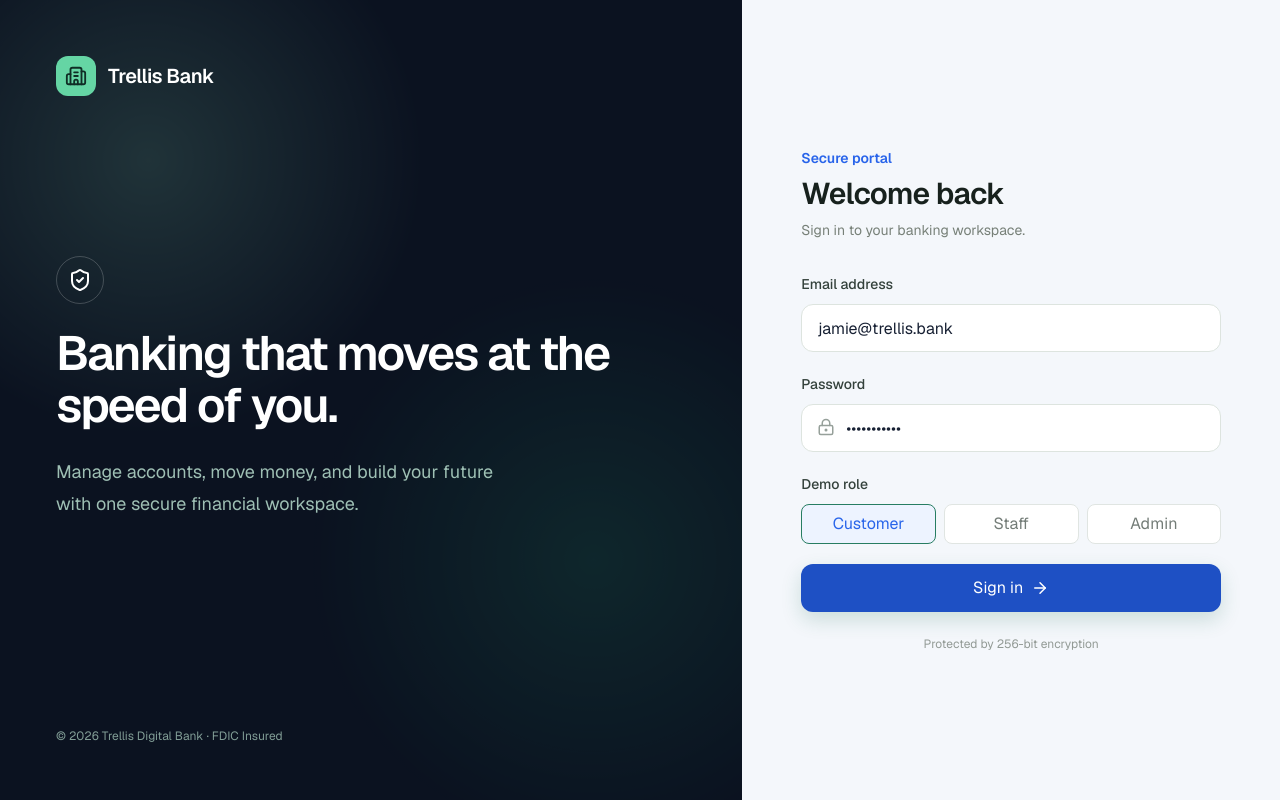
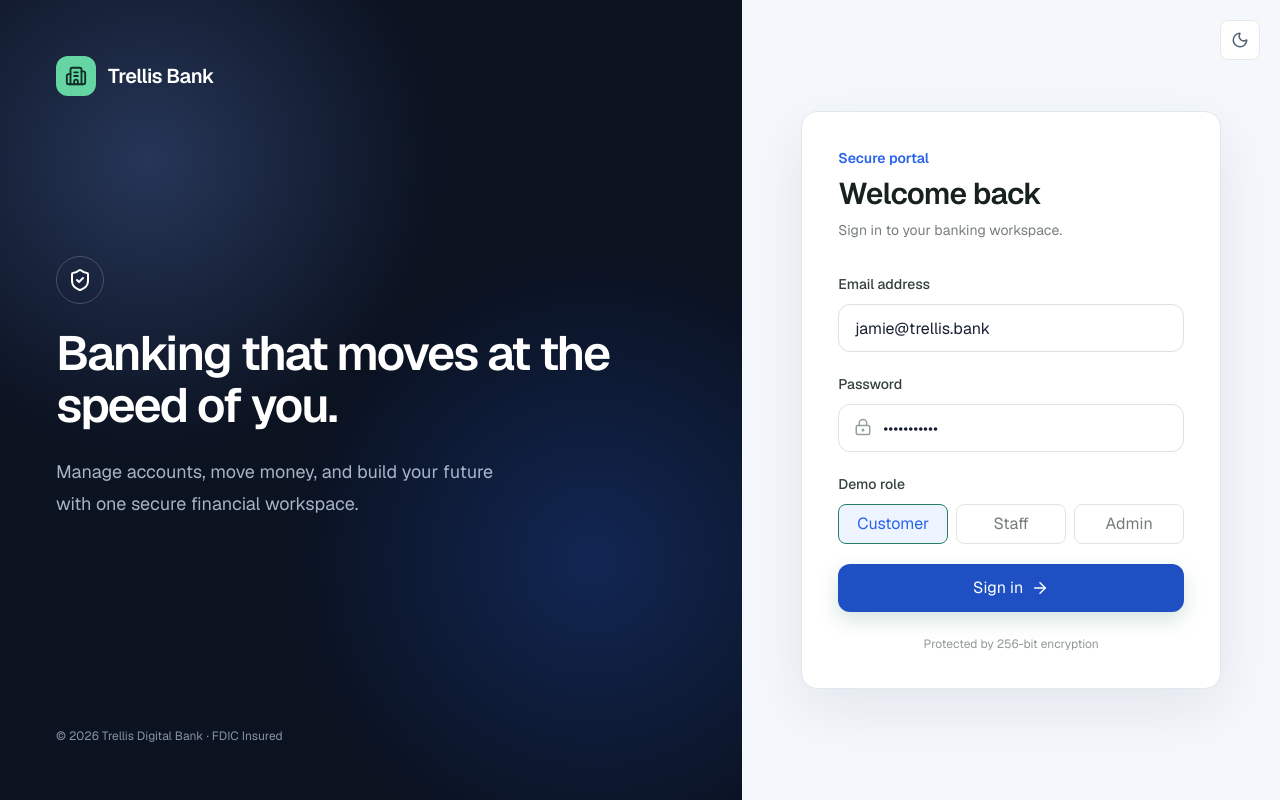
Before and after one commit to IamPial/trellis-digital-bank, a Next.js app: page /login in a window 1280 px wide. Built offline with nearby package versions, Linux system fonts and the light colour scheme.

Commit message:
re-design the login page

```diff
--- a/src/app/login/page.tsx
+++ b/src/app/login/page.tsx
@@ -6,6 +6,7 @@ import { ArrowRight, Building2, LockKeyhole, ShieldCheck } from "lucide-react";
 import { useAppDispatch } from "@/store/hooks";
 import { setAuth, Role } from "@/store/store";
 import { toast } from "sonner";
+import ThemeToggle from "@/components/ThemeToggle";
 
 export default function LoginPage() {
   const [role, setRole] = useState<Role>("customer");
@@ -41,9 +42,10 @@ export default function LoginPage() {
   };
 
   return (
-    <main className="min-h-screen bg-[#f4f7fb] flex">
+    <main data-bank-app data-login-page className="relative min-h-screen bg-[#f4f7fb] flex">
+      <div className="absolute right-5 top-5 z-20"><ThemeToggle /></div>
       <section className="hidden lg:flex w-[58%] bg-[#102d25] relative overflow-hidden flex-col justify-between p-14 text-white">
-        <div className="absolute inset-0 opacity-20" style={{backgroundImage:"radial-gradient(circle at 20% 20%, #74b69b 0, transparent 32%), radial-gradient(circle at 80% 70%, #1e7a5c 0, transparent 35%)"}} />
+        <div className="login-art absolute inset-0 opacity-25" />
         <div className="relative z-10 flex items-center gap-3">
           <div className="h-10 w-10 rounded-xl bg-[#65d5a4] text-[#102d25] grid place-items-center"><Building2 size={22} /></div>
           <span className="text-xl font-semibold tracking-tight">Trellis Bank</span>
@@ -51,13 +53,13 @@ export default function LoginPage() {
         <div className="relative z-10 max-w-xl pb-12">
           <div className="mb-6 h-12 w-12 rounded-full border border-white/20 grid place-items-center"><ShieldCheck size={24} /></div>
           <h1 className="text-5xl font-semibold leading-[1.08] tracking-[-0.04em]">Banking that moves at the speed of you.</h1>
-          <p className="mt-6 max-w-md text-lg leading-8 text-emerald-100/75">Manage accounts, move money, and build your future with one secure financial workspace.</p>
+          <p className="mt-6 max-w-md text-lg leading-8 text-blue-100/75">Manage accounts, move money, and build your future with one secure financial workspace.</p>
         </div>
-        <p className="relative z-10 text-xs text-emerald-100/60">© 2026 Trellis Digital Bank · FDIC Insured</p>
+        <p className="relative z-10 text-xs text-blue-100/60">© 2026 Trellis Digital Bank · FDIC Insured</p>
       </section>
 
       <section className="flex-1 flex items-center justify-center px-6 py-10">
-        <div className="w-full max-w-[420px]">
+        <div data-login-panel className="w-full max-w-[420px] rounded-2xl border border-[#e1e7f0] bg-white p-7 shadow-[0_20px_60px_rgba(27,39,58,.08)] md:p-9">
           <div className="lg:hidden mb-10 flex items-center gap-3">
             <div className="h-10 w-10 rounded-xl bg-[#153f33] text-white grid place-items-center"><Building2 size={21} /></div>
             <span className="text-xl font-semibold">Trellis Bank</span>
```
